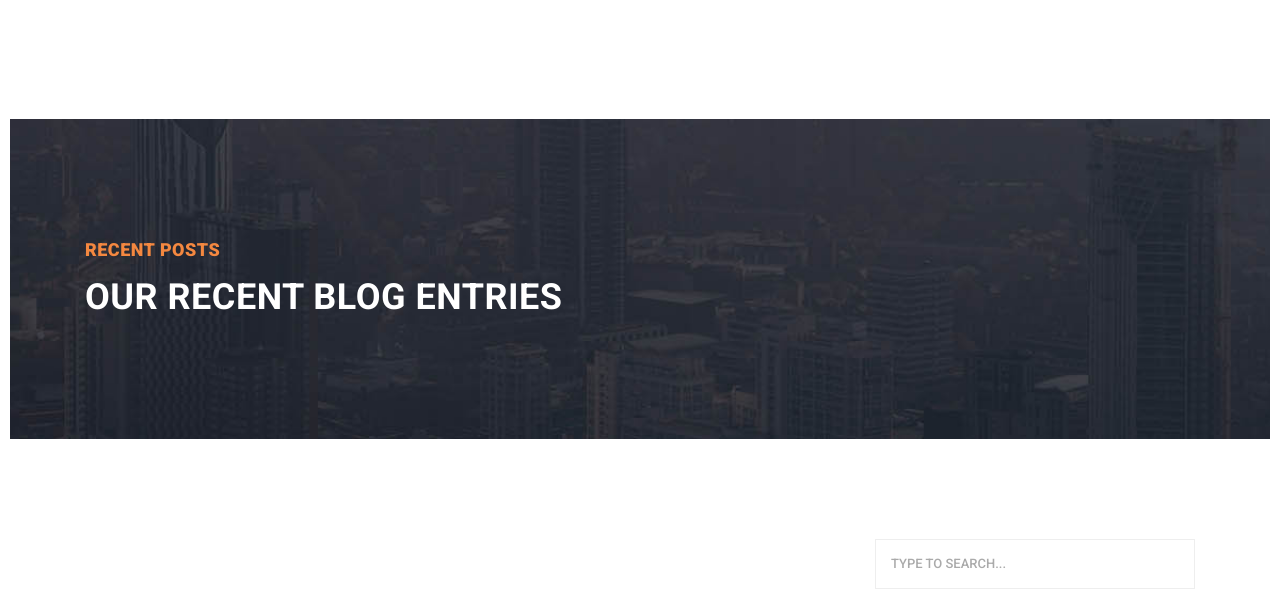
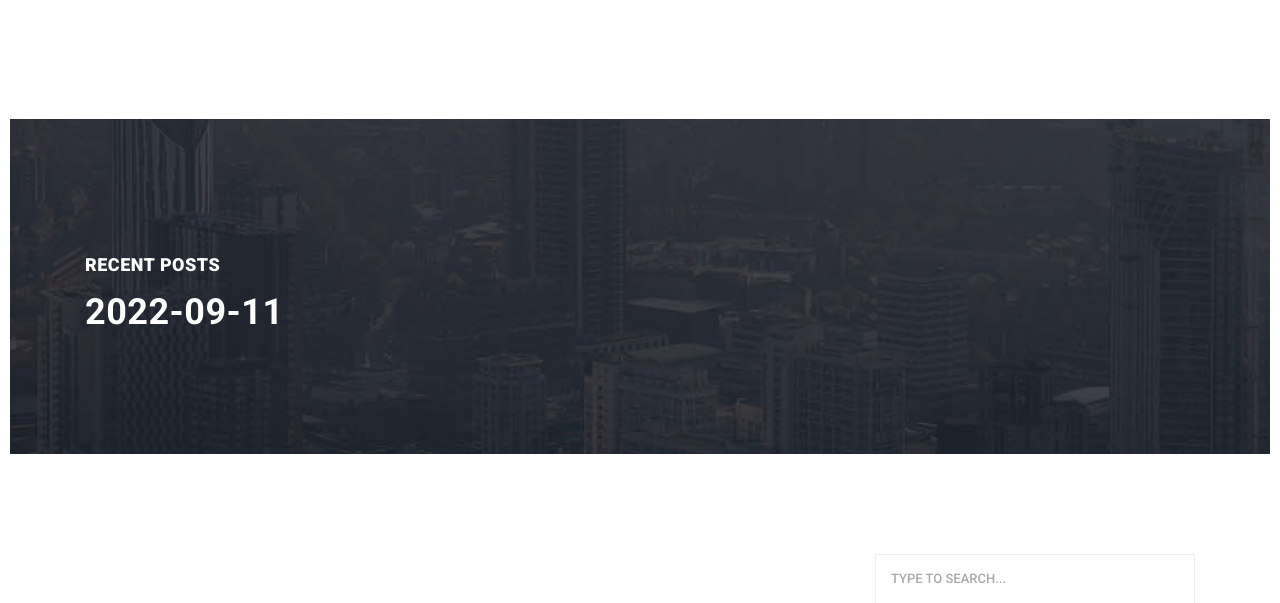
Before and after one commit to afsharsharifi/stand_blog, a Django app: page /blog/ in a window 1280 px wide. Shown: the part 101-704 px from the top of the page. Run offline with Django 4.2, Linux system fonts and the light colour scheme; data that the repository does not hold is empty; some libraries are stand-ins or nearby versions.

Commit message:
Using Custom Template Tags

```diff
--- a/blog/templates/blog/post_list.html
+++ b/blog/templates/blog/post_list.html
@@ -11,8 +11,8 @@
             <div class="row">
                 <div class="col-lg-12">
                     <div class="text-content">
-                        <h4>Recent Posts</h4>
-                        <h2>Our Recent Blog Entries</h2>
+                        <h4>{% show_result "Recent Posts" %}</h4>
+                        <h2>{% current_time "%Y-%m-%d" %}</h2>
                     </div>
                 </div>
             </div>
--- /dev/null
+++ b/blog/templates/blog/result.html
@@ -0,0 +1 @@
+<h4 class="text-white">{{ text }}</h4>
--- a/blog/templatetags/filters.py
+++ b/blog/templatetags/filters.py
@@ -1,5 +1,5 @@
 from django import template
-
+import datetime
 register = template.Library()
 
 
@@ -11,3 +11,13 @@ def cutter(value, arg):
 @register.filter(name="theredigit")
 def there_digit_seperator(value):
     return f'{value:,}'
+
+
+@register.simple_tag
+def current_time(format_string):
+    return datetime.datetime.now().strftime(format_string)
+
+
+@register.inclusion_tag('blog/result.html')
+def show_result(text):
+    return {'text': text}
```
